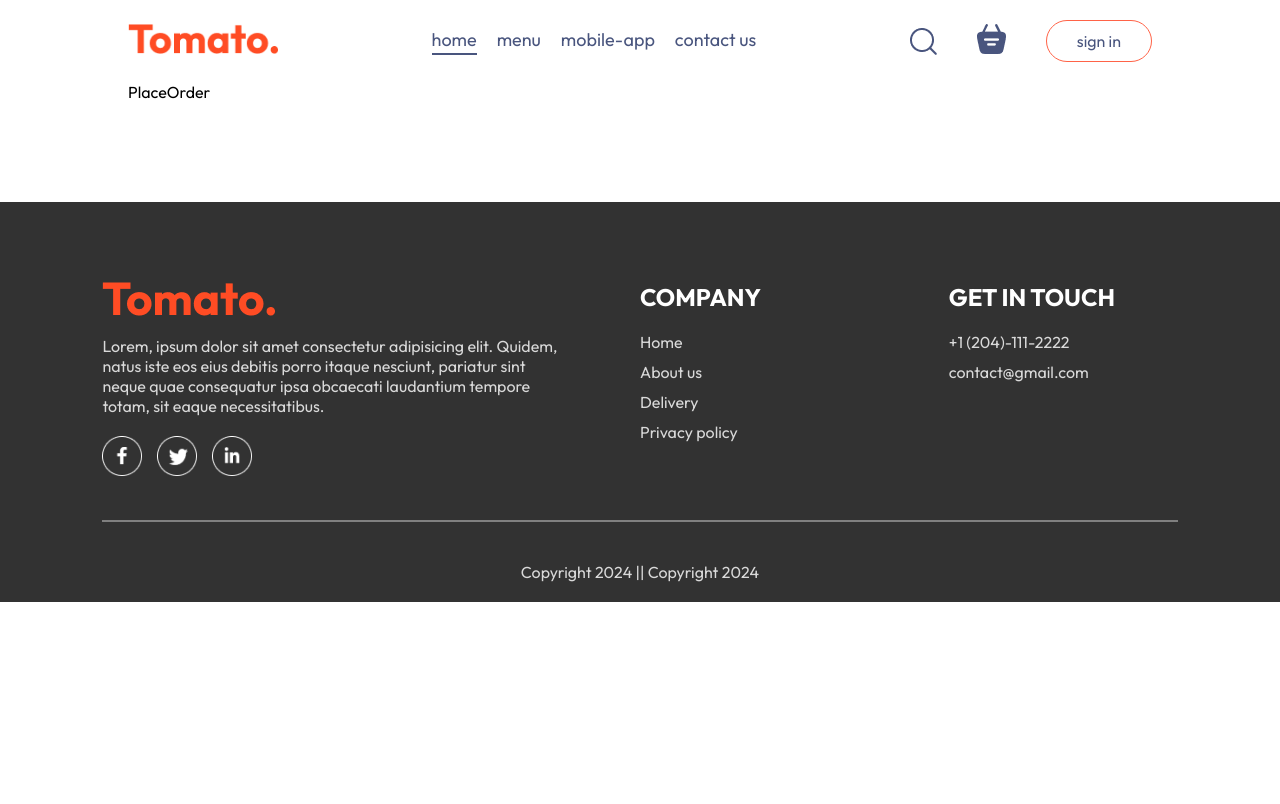
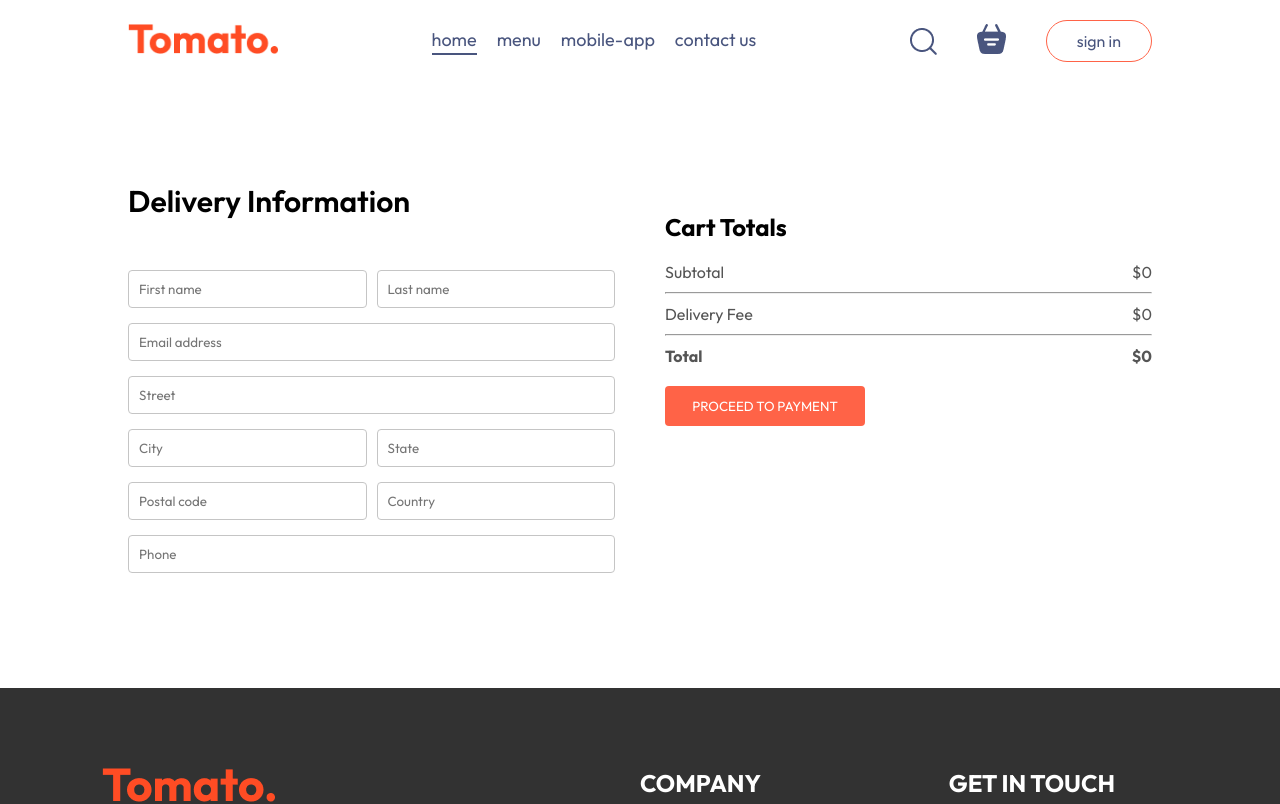
Before and after one commit to OhangPatel/Tomato, a React (Vite) app: page /order in a window 1280 px wide. Shown: the top 804 px of the page. Built offline with nearby package versions, Linux system fonts and the light colour scheme.

Commit message:
frontend completed

```diff
--- a/src/pages/Cart/Cart.jsx
+++ b/src/pages/Cart/Cart.jsx
@@ -1,9 +1,13 @@
 import "./Cart.css";
 import { useContext } from "react";
 import { StoreContext } from "../../context/StoreContext";
+import { useNavigate } from "react-router-dom";
 
 const Cart = () => {
   const { cartItems, food_list, removeFromCart, getTotalCartAmount } = useContext(StoreContext);
+
+
+  const navigate = useNavigate();
 
   return (
     <div className="cart">
@@ -47,16 +51,16 @@
                 <hr />
                 <div className="cart-total-details">
                     <p>Delivery Fee</p>
-                    <p>${2}</p>
+                    <p>${getTotalCartAmount()===0?0:2}</p>
                 </div>
                 <hr />
                 <div className="cart-total-details">
                     <b>Total</b>
-                    <b>${getTotalCartAmount()+2}</b>
+                    <b>${getTotalCartAmount()===0?0:getTotalCartAmount()+2}</b>
                 </div>
 
             </div>
-            <button>PROCEED TO CHECKOUT</button>
+            <button onClick={()=> navigate('/order')}>PROCEED TO CHECKOUT</button>
         </div>
         <div className="cart-promocode">
             <div>
--- a/src/pages/PlaceOrder/PlaceOrder.css
+++ b/src/pages/PlaceOrder/PlaceOrder.css
@@ -0,0 +1,42 @@
+.place-order {
+    display: flex;
+    align-items: start;
+    justify-content: space-between;
+    gap: 50px;
+    margin-top: 100px;
+}
+
+.place-order-left {
+    width: 100%;
+    max-width: max(30%,500px);
+}
+
+.place-order-left .title {
+    font-size: 30px;
+    font-weight: 600;
+    margin-bottom: 50px;
+}
+
+.place-order-left input {
+    margin-bottom: 15px;
+    width: 100%;
+    padding: 10px;
+    border: 1px solid #c5c5c5;
+    border-radius: 4px;
+    outline-color: tomato;
+}
+
+.place-order-left .multi-fields {
+    display: flex;
+    gap: 10px;
+
+}
+
+.place-order-right {
+    width: 100%;
+    max-width: max(40%, 500px);
+}
+
+.place-order .cart-total {
+    margin-top: 30px;
+}
--- a/src/pages/PlaceOrder/PlaceOrder.jsx
+++ b/src/pages/PlaceOrder/PlaceOrder.jsx
@@ -1,8 +1,58 @@
 import './PlaceOrder.css';
+import { useContext } from "react";
+import { StoreContext } from "../../context/StoreContext";
 
 const PlaceOrder = () => {
+
+const {getTotalCartAmount } = useContext(StoreContext);
+
   return (
-    <div>PlaceOrder</div>
+    <form className='place-order'>
+        <div className="place-order-left">
+            <p className="title">Delivery Information</p>
+            <div className="multi-fields">
+                <input type="text" placeholder='First name'/>
+                <input type="text" placeholder='Last name'/>
+            </div>
+
+            <input type="email" placeholder='Email address' />
+            <input type="text" placeholder='Street'/>
+
+            <div className="multi-fields">
+                <input type="text" placeholder='City'/>
+                <input type="text" placeholder='State'/>
+            </div>
+            <div className="multi-fields">
+                <input type="text" placeholder='Postal code'/>
+                <input type="text" placeholder='Country'/>
+            </div>
+            <input type="text" placeholder='Phone' />
+        </div>
+
+        <div className="place-order-right">
+        <div className="cart-total">
+            <h2>Cart Totals</h2>
+            <div>
+            <div className="cart-total-details">
+                    <p>Subtotal</p>
+                    <p>${getTotalCartAmount()}</p>
+                </div>
+                <hr />
+                <div className="cart-total-details">
+                    <p>Delivery Fee</p>
+                    <p>${getTotalCartAmount()===0?0:2}</p>
+                </div>
+                <hr />
+                <div className="cart-total-details">
+                    <b>Total</b>
+                    <b>${getTotalCartAmount()===0?0:getTotalCartAmount()+2}</b>
+                </div>
+
+            </div>
+            <button>PROCEED TO PAYMENT</button>
+        </div>
+        </div>
+    </form>
   )
 }
 
```
Also changed, not shown: 1 other file (tests, documents, lock files or other folders).
